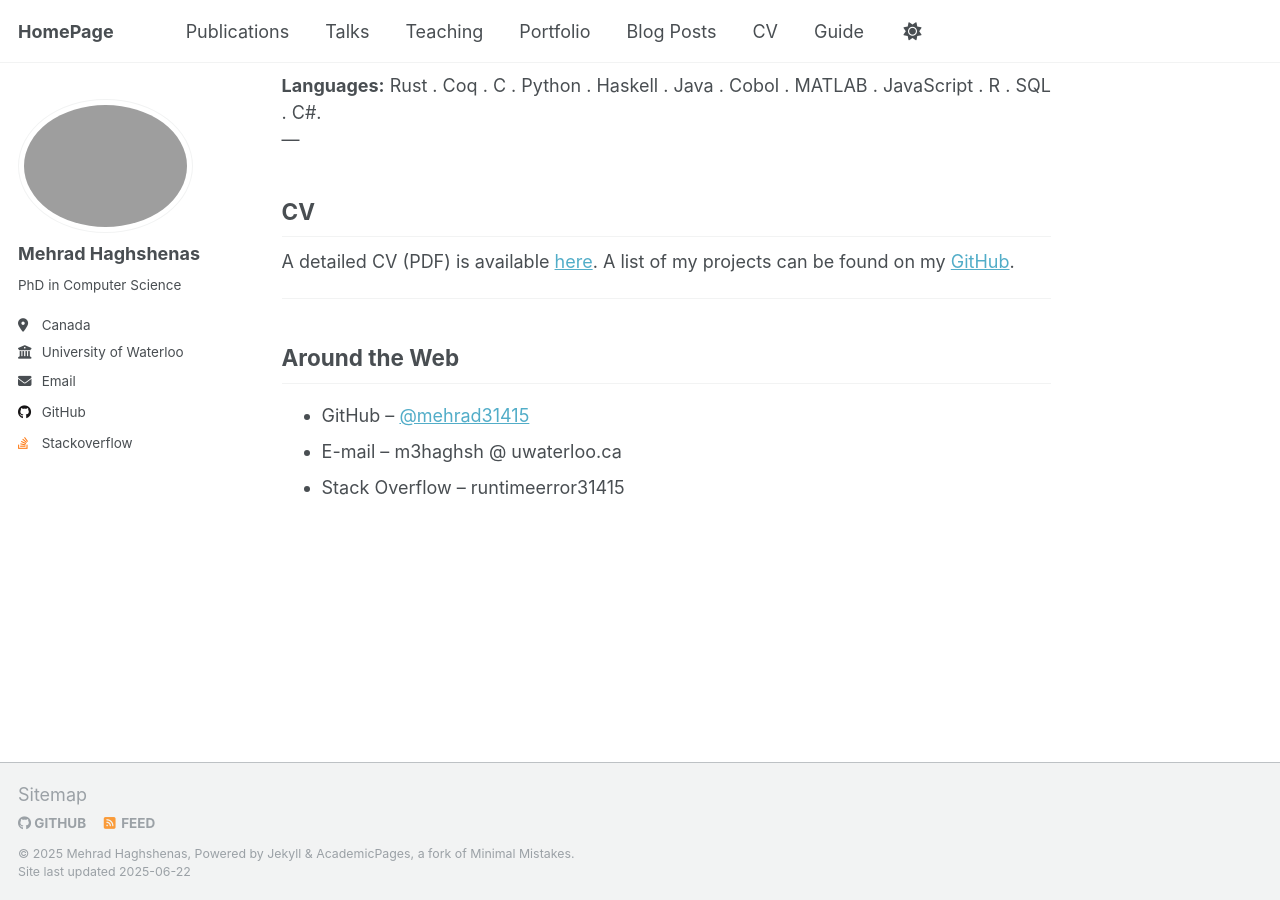
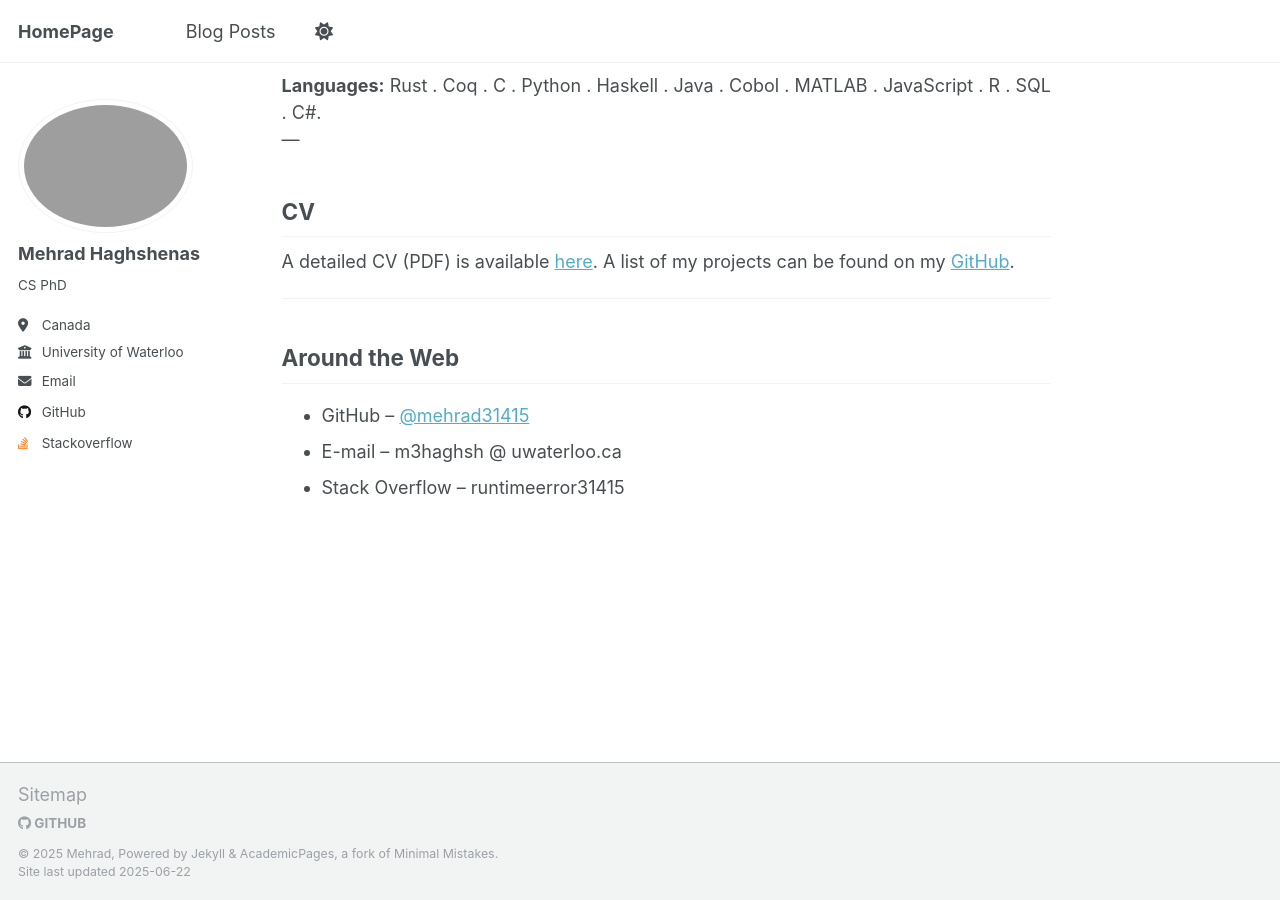
Before and after one commit to mehrad31415/mehrad31415.github.io, a Jekyll site: the page built from _pages/about.md, in a window 1280 px wide and 900 px high, scrolled down 1391 px. Built offline with Jekyll 4.4.1, drawn with Linux system fonts in a browser that asks for light colours.

Commit message:
changed config and navigation

```diff
--- a/_config.yml
+++ b/_config.yml
@@ -11,7 +11,7 @@ locale                   : "en-UK"
 site_theme               : "default"
 title                    : "HomePage"
 title_separator          : "-"
-name                     : &name "Mehrad Haghshenas"
+name                     : &name "Mehrad"
 description              : &description "This is my personal webpage."
 url                      : https://mehrad31415.github.io # the base hostname & protocol for your site e.g. "https://[your GitHub username].github.io" or if you already have some other page hosted on Github then use "https://[your GitHub username].github.io/[Your Repo Name]"
 baseurl                  : "" # the subpath of your site, e.g. "/blog"
@@ -25,7 +25,7 @@ author:
   avatar           : "profile.png"
   name             : "Mehrad Haghshenas"
   pronouns         : # example: "she/her"
-  bio              : "PhD in Computer Science"
+  bio              : "CS PhD"
   location         : "Canada"
   employer         : "University of Waterloo"
   uri              : # URL
@@ -119,7 +119,7 @@ staticman:
       options:
         format           : "iso8601" # "iso8601" (default), "timestamp-seconds", "timestamp-milliseconds"
 atom_feed:
-  hide                   : false     # change to true to hide the RSS feed in the footer
+  hide                   : true     # change to true to hide the RSS feed in the footer
   path                   : # blank (default) uses feed.xml
 
 
```
Also changed, not shown: _data/navigation.yml (+12 -12 lines).
